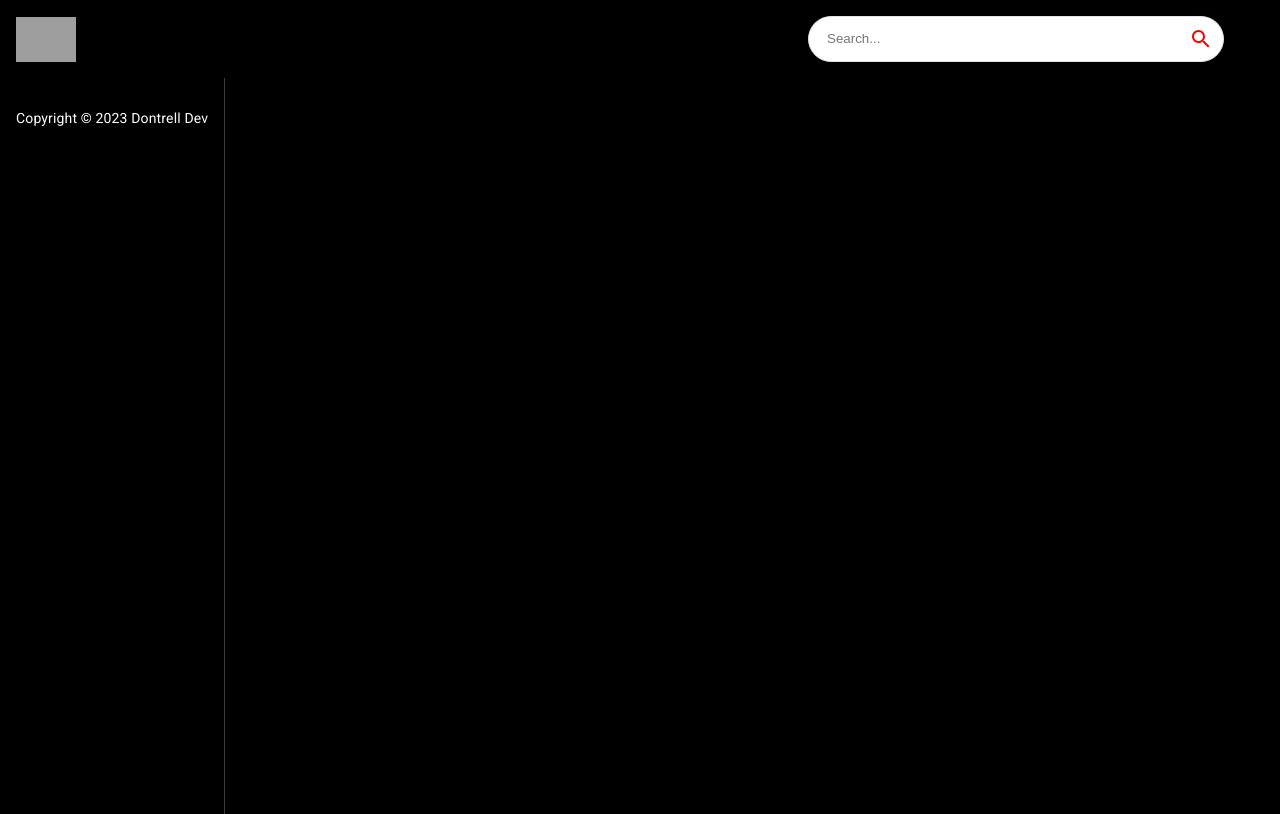
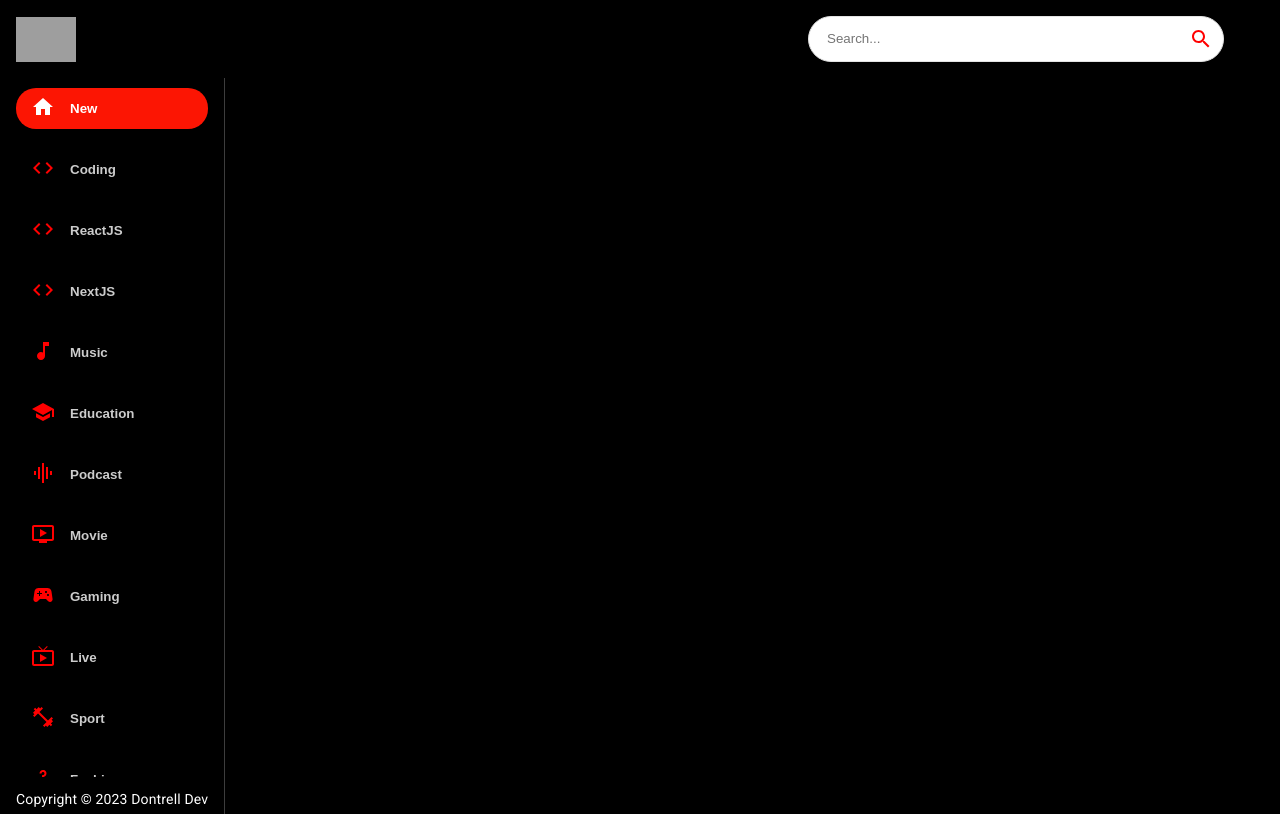
Before and after one commit to dontrellthedeveloper/youtube-react-rapidapi, a React (Create React App) app: page / in a window 1280 px wide. Built offline with nearby package versions, Linux system fonts and the light colour scheme; grey boxes are pictures that could not be loaded.

Commit message:
added basic setup for sidebar component

```diff
--- a/src/components/Feed.jsx
+++ b/src/components/Feed.jsx
@@ -1,5 +1,6 @@
 import React, { useEffect, useState } from "react";
 import { Box, Stack, Typography } from "@mui/material";
+import { Sidebar } from "./";
 
 
 
@@ -9,7 +10,7 @@
   return (
     <Stack sx={{ flexDirection: { sx: "column", md: "row" } }}>
       <Box sx={{ height: { sx: "auto", md: "92vh" }, borderRight: "1px solid #3d3d3d", px: { sx: 0, md: 2 } }}>
-       Sidebar
+       <Sidebar/>
 
         <Typography className="copyright" variant="body2" sx={{ mt: 1.5, color: "#fff", }}>
           Copyright © 2023 Dontrell Dev
--- /dev/null
+++ b/src/components/Sidebar.jsx
@@ -0,0 +1,38 @@
+import React from "react";
+import { Stack } from "@mui/material";
+
+import { categories } from "../utils/constants";
+
+const selectedCategory = "New"
+
+const Categories = () => (
+  <Stack
+    direction="row"
+    sx={{
+      overflowY: "auto",
+      height: { sx: "auto", md: "95%" },
+      flexDirection: { md: "column" },
+    }}
+  >
+    {categories.map((category) => (
+      <button
+        className="category-btn"
+
+        style={{
+          background: category.name === selectedCategory && "#FC1503",
+          color: "white",
+        }}
+        key={category.name}
+      >
+        <span style={{ color: category.name === selectedCategory ? "white" : "red", marginRight: "15px" }}>
+          {category.icon}
+        </span>
+        <span style={{ opacity: category.name === selectedCategory ? "1" : "0.8" }}>
+          {category.name}
+        </span>
+      </button>
+    ))}
+  </Stack>
+);
+
+export default Categories;
--- a/src/components/index.js
+++ b/src/components/index.js
@@ -4,3 +4,4 @@
 export {default as VideoDetail} from './VideoDetail';
 export {default as SearchFeed} from './SearchFeed';
 export {default as SearchBar} from './SearchBar';
+export {default as Sidebar} from './Sidebar';
--- a/src/utils/constants.js
+++ b/src/utils/constants.js
@@ -16,7 +16,7 @@
 
 export const categories = [
   { name: 'New', icon: <HomeIcon />, },
-  { name: 'JS Mastery', icon: <CodeIcon />, },
+  // { name: 'JS Mastery', icon: <CodeIcon />, },
   { name: 'Coding', icon: <CodeIcon />, },
   { name: 'ReactJS', icon: <CodeIcon />, },
   { name: 'NextJS', icon: <CodeIcon />, },
```
